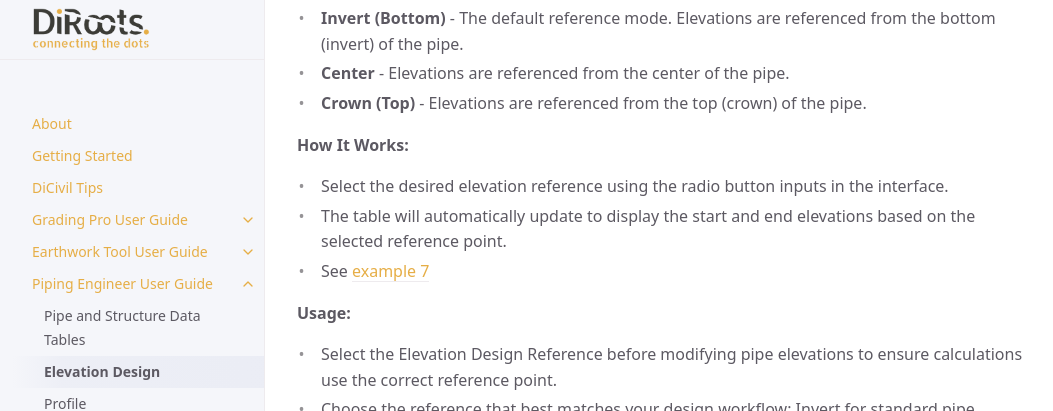
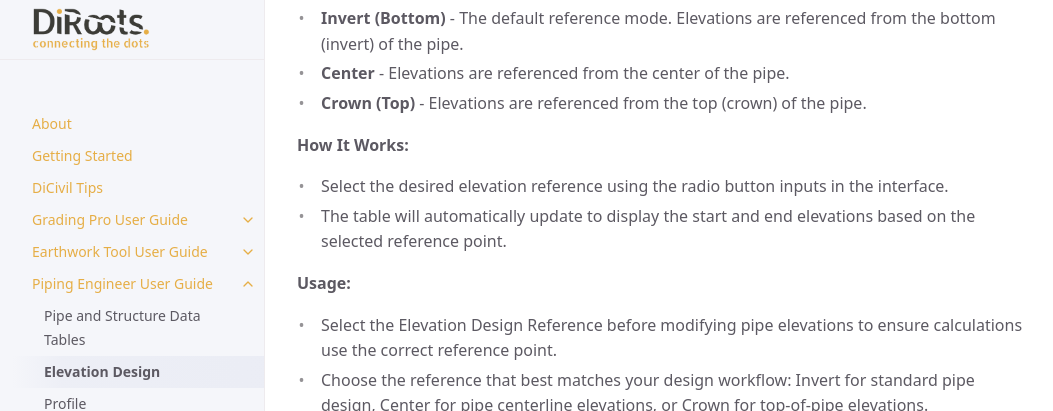
Before and after one commit to DiRoots-Limited/DiRoots.Civil3D.Releases, a Jekyll site: the page built from docs/pages/PipingEngineer/PE-Elevation-Design.md, in a window 1280 px wide and 900 px high, scrolled down 1611 px, cut to the strip 0-411 px from the top of the window. Shown: the whole strip, without its empty margins (107-1160 px from the left). Built offline with Jekyll 4.4.1, drawn with Linux system fonts in a browser that asks for light colours.

Commit message:
Add PE GIFs and update elevation design docs
update: Added new GIFs

```diff
--- a/docs/pages/PipingEngineer/PE-Elevation-Design.md
+++ b/docs/pages/PipingEngineer/PE-Elevation-Design.md
@@ -49,7 +49,7 @@ The Elevation Design Reference feature allows you to select the pipe elevation r
 
 - Select the desired elevation reference using the radio button inputs in the interface.
 - The table will automatically update to display the start and end elevations based on the selected reference point.
-- See [example 7](#example-7-moving-system-down-while-preserving-slopes)
+
 
 **Usage:**
 
```
Also changed, not shown: assets/images/GIFs/PE/PE-Quick-Column-Customization.gif (added), 4 other files.
